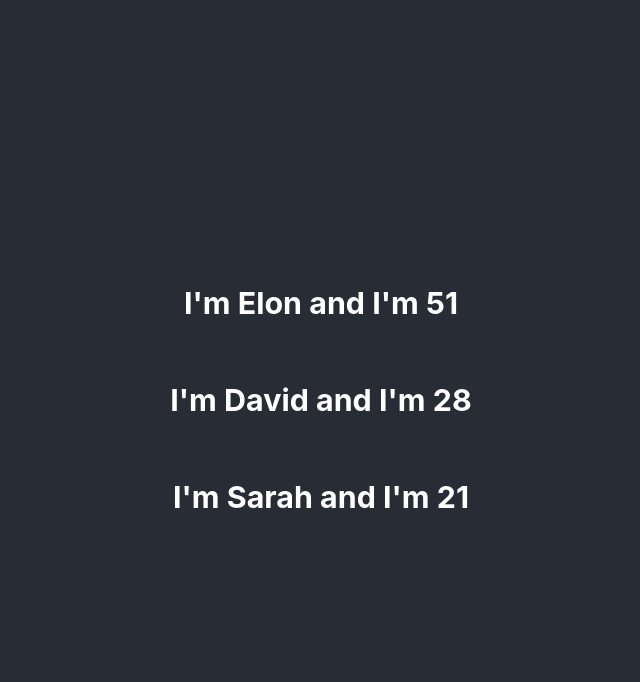
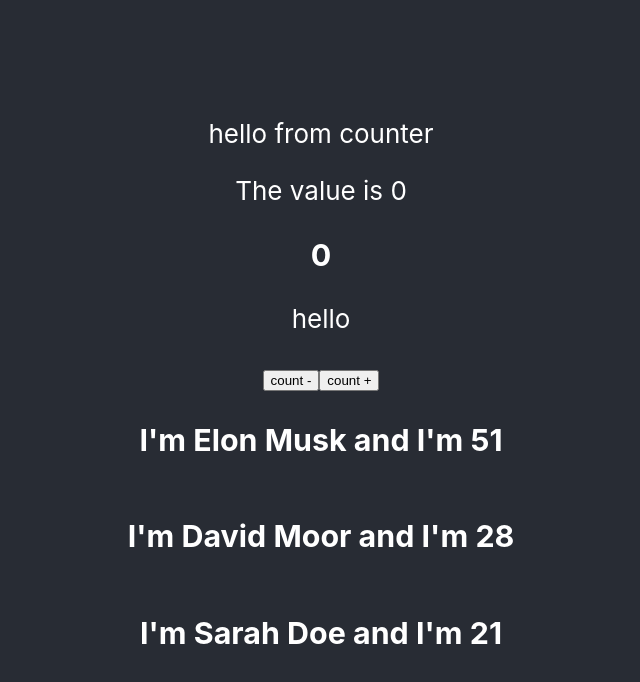
Before and after one commit to DavidGyulinyan/react-demo, a React (Create React App) app: page / in a window 1280 px wide. Shown: the top 682 px of the page, without its empty margins (319-959 px from the left). Built offline with nearby package versions, Linux system fonts and the light colour scheme.

Commit message:
6th react lesson (state, setState)

```diff
--- a/src/Age.js
+++ b/src/Age.js
@@ -1,5 +1,7 @@
-export default function Age(props) {
+import React from "react";
+
+export function Age(props) {
     return (
         <span>{props.age}</span>
-    )
+    );
 };
--- a/src/App.js
+++ b/src/App.js
@@ -1,7 +1,8 @@
 import './App.css';
-import Name from "./Name";
-import Surname from "./Surname";
-import Age from "./Age";
+import {Name} from "./Name";
+import {Surname} from "./Surname";
+import {Age} from "./Age";
+import {Counter} from "./Counter";
 
 
 function User(props) {
@@ -15,9 +16,14 @@ function User(props) {
 };
 
 function App() {
+
+
   return (
     <div className="App">
-      <header className="App-header">
+    <header className="App-header">
+
+
+    <Counter defaultValue={0}/>
 
         <User
           name={"Elon"}
--- /dev/null
+++ b/src/Counter.jsx
@@ -0,0 +1,57 @@
+import React, {Component} from "react";
+
+class Counter extends Component {
+    constructor(props) {
+        super(props);
+        this.value = 0;
+        this.state = {
+            value: 0,
+            text: "hello"
+        };
+    }
+
+    handleClickMinus = () => {
+        this.setState({
+            value:this.state.value - 1
+        });
+    }
+
+    handleClickPlus = () => {
+        this.setState({
+            value:this.state.value + 1,
+            text: "it works"
+        });
+        // this.state.value++;
+    }
+
+
+    render() {
+
+
+        return (
+            <div>
+                hello from counter
+                <p>The value is {this.props.defaultValue}</p>
+                <h3>{this.state.value}</h3>
+                <p>{this.state.text}</p>
+
+
+                <button
+                onClick={this.handleClickMinus}
+                >
+                   count -
+                </button>
+
+
+
+                <button
+                onClick={this.handleClickPlus}
+                >
+                    count +
+                </button>
+            </div>
+        )
+    }
+}
+
+export {Counter};
--- a/src/Name.js
+++ b/src/Name.js
@@ -1,4 +1,6 @@
-export default function Name(props) {
+import React from "react";
+
+export function Name(props) {
     return (
         <span>{props.name}</span>
     )
--- a/src/Surname.js
+++ b/src/Surname.js
@@ -1,5 +1,7 @@
-export default function Surname(props) {
+import React from "react";
+
+export function Surname(props) {
     return (
-        <span>{props.surename}</span>
+        <span>{props.surname}</span>
     )
 };
```
